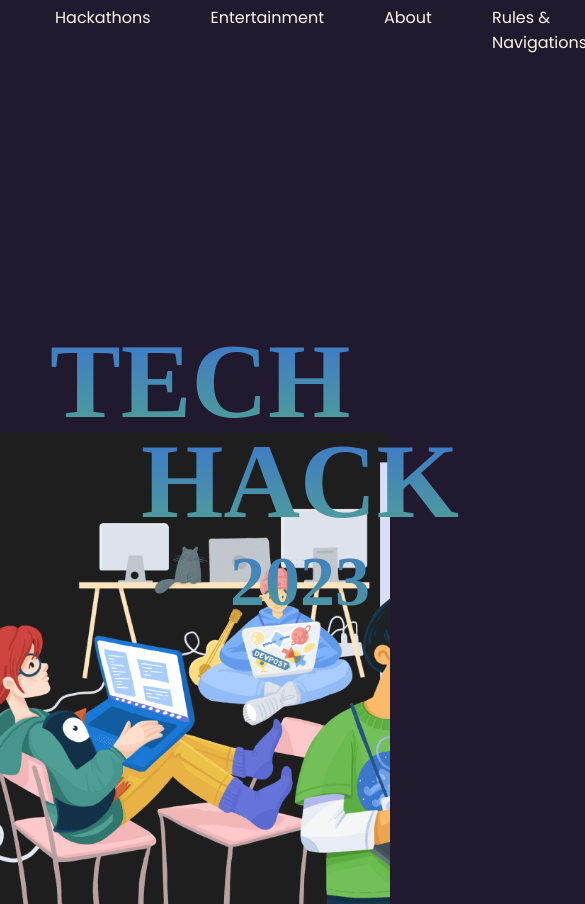
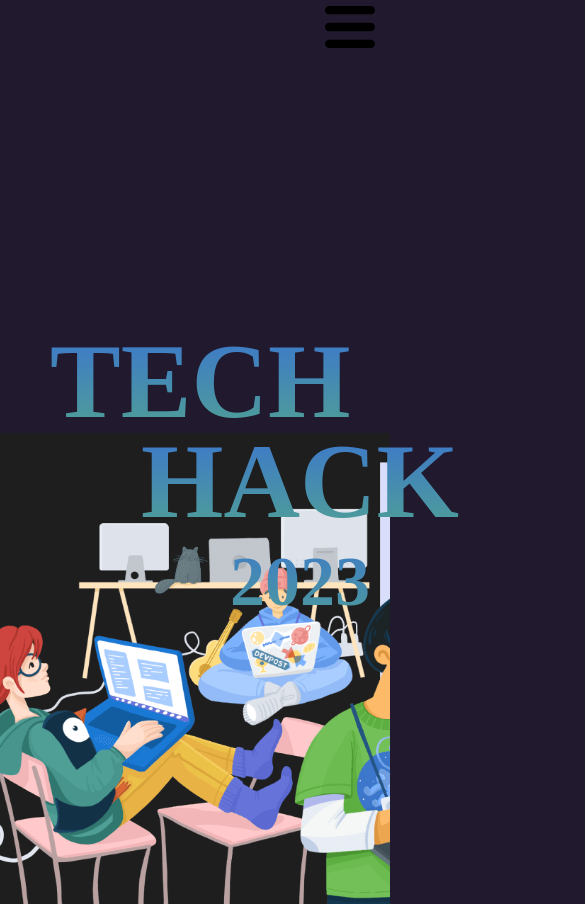
Before and after one commit to yash37158/TechHack, a React (Create React App) app: page / in a window 390 px wide. Shown: the whole page, 585 px wide, since content can reach past the window. Built offline with nearby package versions, Linux system fonts and the light colour scheme; a web font is replaced by a local one.

Commit message:
Added mobile view

```diff
--- a/src/components/Navbar/Navbar.jsx
+++ b/src/components/Navbar/Navbar.jsx
@@ -1,16 +1,27 @@
-import { NavLink } from 'react-router-dom'
-import logo from '../../assets/logo.svg';
+import { useState } from 'react';
+import { NavLink } from 'react-router-dom';
+import { ReactComponent as Hamburger } from '../../assets/hamburger.svg'
+import { ReactComponent as Logo } from '../../assets/logo.svg'
 import './navbar.css';
 import React from 'react';
 
 const Navbar = () => {
+  const [showNavbar, setShowNavbar] = useState(false)
+
+  const handleShowNavbar = () => {
+    setShowNavbar(!showNavbar)
+  }
+
   return (
     <nav className="navbar">
       <div className="container">
         <div className="logo">
-        <image src={logo} className='navbar-logo' />
+       <Logo />
         </div>
-        <div className="nav-elements">
+        <div className="menu-icon" onClick={handleShowNavbar}>
+          <Hamburger />
+        </div>
+        <div className={`nav-elements  ${showNavbar && 'active'}`}>
           <ul>
             <li>
               <NavLink to="/Hackathons">Hackathons</NavLink>
@@ -22,7 +33,7 @@ const Navbar = () => {
               <NavLink to="/About">About</NavLink>
             </li>
             <li>
-              <NavLink to="/Rules">Rules & Navigations</NavLink>
+              <NavLink to="/Coc">Code of Conduct</NavLink>
             </li>
           </ul>
         </div>
--- a/src/components/Navbar/navbar.css
+++ b/src/components/Navbar/navbar.css
@@ -23,17 +23,8 @@ body {
   position: relative;
 }
 
-.navbar-logo {
+.menu-icon {
   display: none;
-}
-@media screen and (max-width: 960px){
-.navbar-logo {
-    display: block;
-    position: absolute;
-    top: 0;
-    left: 0;
-    max-width: 250px;
-  }
 }
 
 .nav-elements ul {
@@ -68,3 +59,50 @@ body {
   height: 2px;
   background-color: #fef7e5;
 }
+
+@media screen and (max-width: 960px){
+  .navbar-logo {
+      display: block;
+      position: absolute;
+      top: 0;
+      left: 0;
+      max-width: 10px;
+    }
+  }
+@media (max-width: 768px) {
+  .nav-elements ul li:not(:last-child) {
+    margin-right: 30px;
+  }
+}
+
+@media (max-width: 600px) {
+  .menu-icon {
+    display: block;
+    cursor: pointer;
+  }
+
+  .nav-elements {
+    position: absolute;
+    right: 0;
+    top: 60px;
+    background-color: #21192d;
+    width: 0px;
+    height: calc(100vh - 60px);
+    transition: all 0.3s ease-in;
+    overflow: hidden;
+  }
+
+  .nav-elements.active {
+    width: 270px;
+  }
+
+  .nav-elements ul {
+    display: flex;
+    flex-direction: column;
+  }
+
+  .nav-elements ul li {
+    margin-right: unset;
+    margin-top: 22px;
+  }
+}
```
Also changed, not shown: src/assets/hamburger.svg (added).
